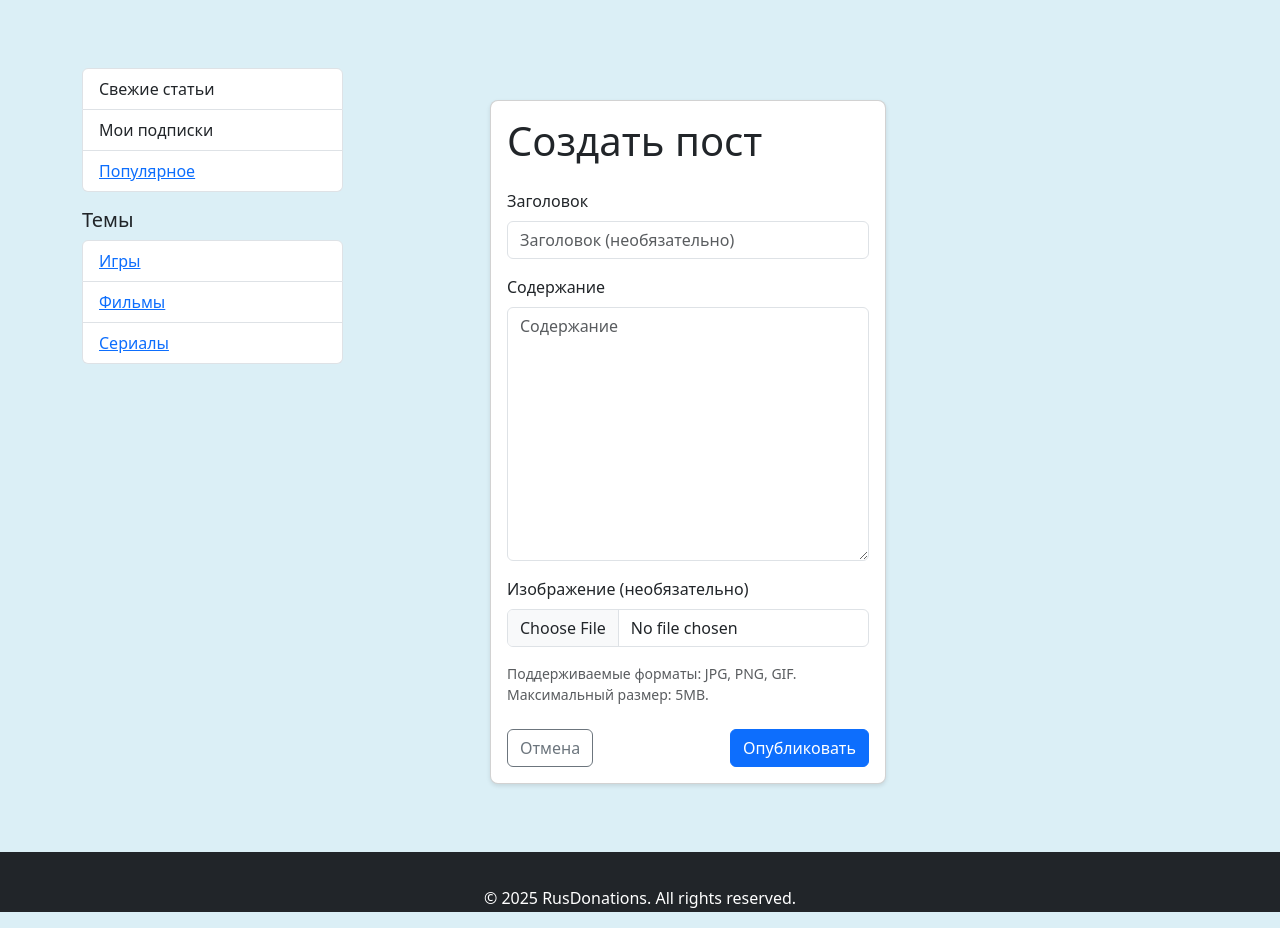
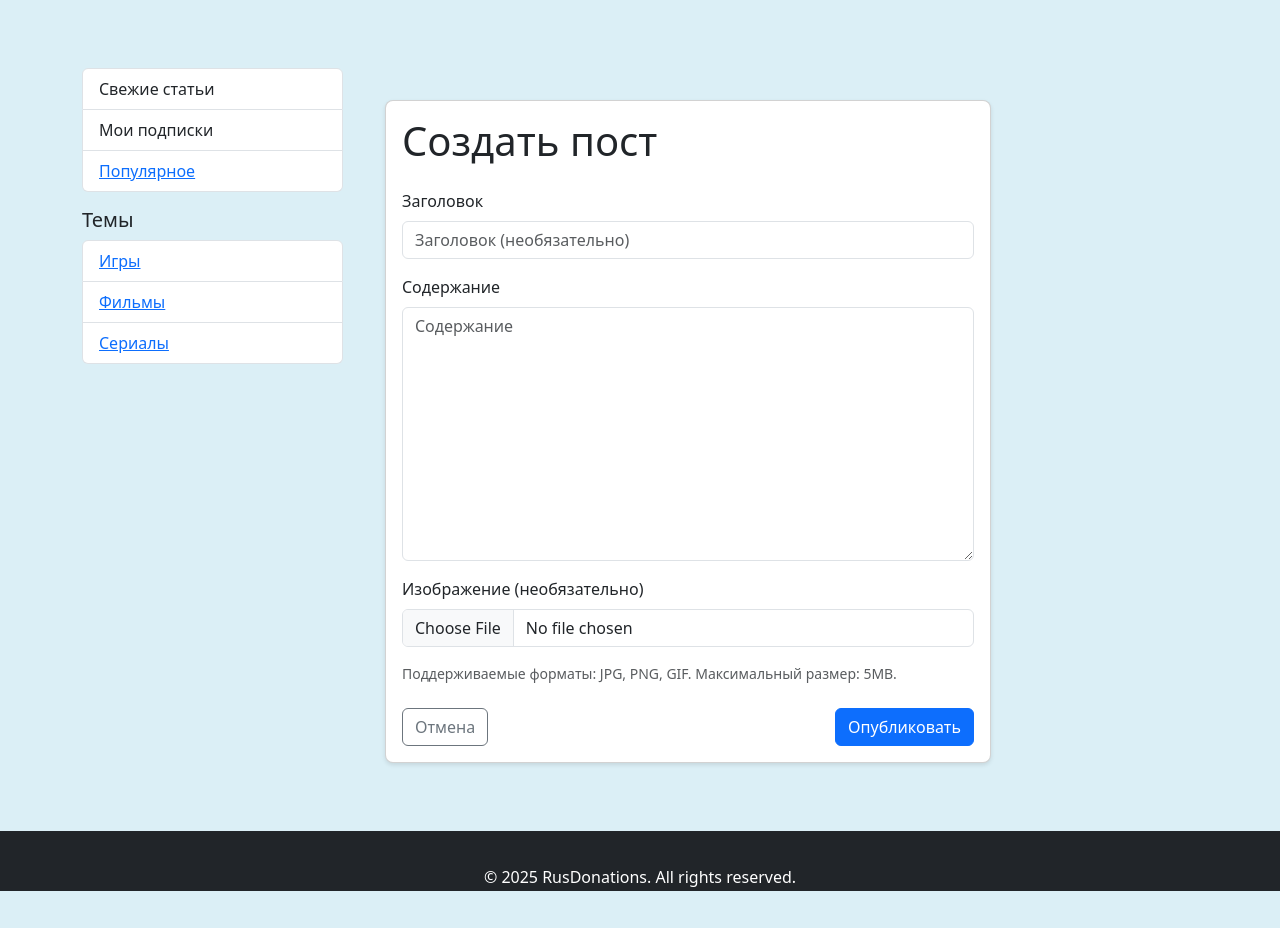
Before and after one commit to MshaFilipushko/PostUp, a Django app: page /post/new/ in a window 1280 px wide. Shown: the part 64-992 px from the top of the page. After the commit the page ends 955 px from the top, so only its background shows below. Run offline with Django 4.2, Linux system fonts and the light colour scheme; a user stored in the database is signed in.

Commit message:
Навёл красоту

```diff
--- a/templates/accounts/subs.html
+++ b/templates/accounts/subs.html
@@ -2,7 +2,7 @@
 {% block title %}Мои подписки{% endblock %}
 {% block content %}
 <section class="col-md-9">
-<div class="container mt-5">
+
     <h1>Мои подписки</h1>
     {% if subscribed_users %}
         <ul class="list-group">
@@ -28,6 +28,6 @@
             У вас пока нет подписок.
         </div>
     {% endif %}
-</div>
+
 </section>
 {% endblock %}
--- a/templates/site/create_post.html
+++ b/templates/site/create_post.html
@@ -4,8 +4,8 @@
 
 {% block content %}
 <section class="col-md-9">
-<div class="row">
-    <div class="col-md-8 mx-auto">  <!-- Центрируем форму и ограничиваем ширину -->
+
+
         <div class="card">
             <div class="card-body">
                 <h1 class="card-title mb-4">Создать пост</h1>
@@ -48,8 +48,8 @@
                 </form>
             </div>
         </div>
-    </div>
-</div>
+
+
 </section>
 <!-- Подключение стилей для формы -->
 <style>
--- a/templates/site/edit_post.html
+++ b/templates/site/edit_post.html
@@ -2,6 +2,8 @@
 
 {% block content %}
     <section class="col-md-9">
+    <div class="card">
+    <div class="card-body">
 <div class="container mt-5">
     <h2>{% if form.instance.pk %}Редактировать пост{% else %}Создать пост{% endif %}</h2>
     <form method="post" enctype="multipart/form-data">
@@ -10,5 +12,8 @@
         <button type="submit" name="publish" class="btn btn-success">Опубликовать</button>
     </form>
 </div>
+    </div>
+    </div>
     </section>
+
 {% endblock %}
```
